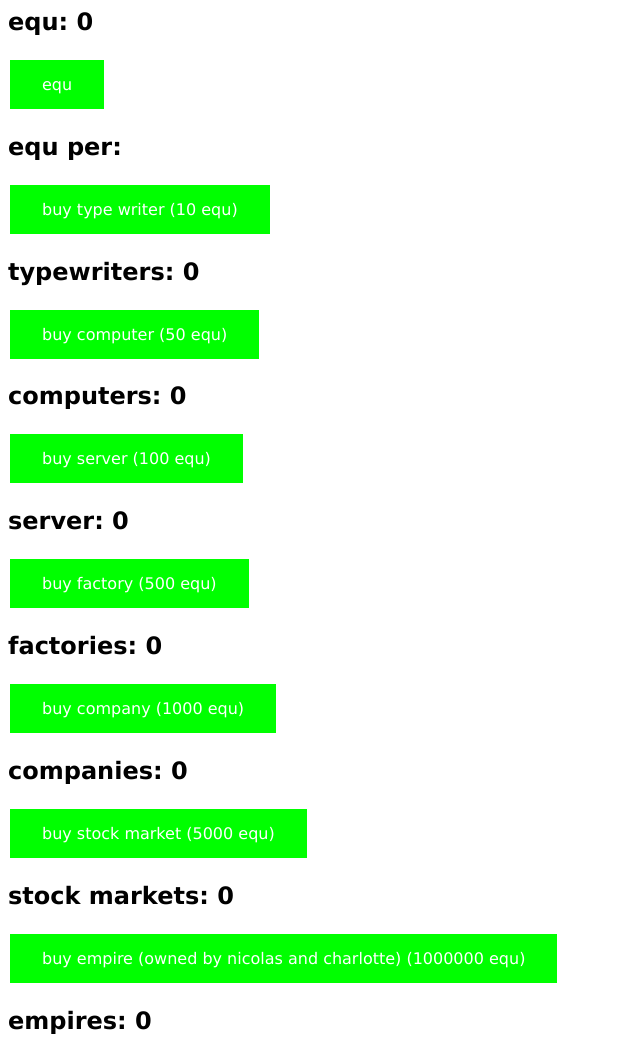
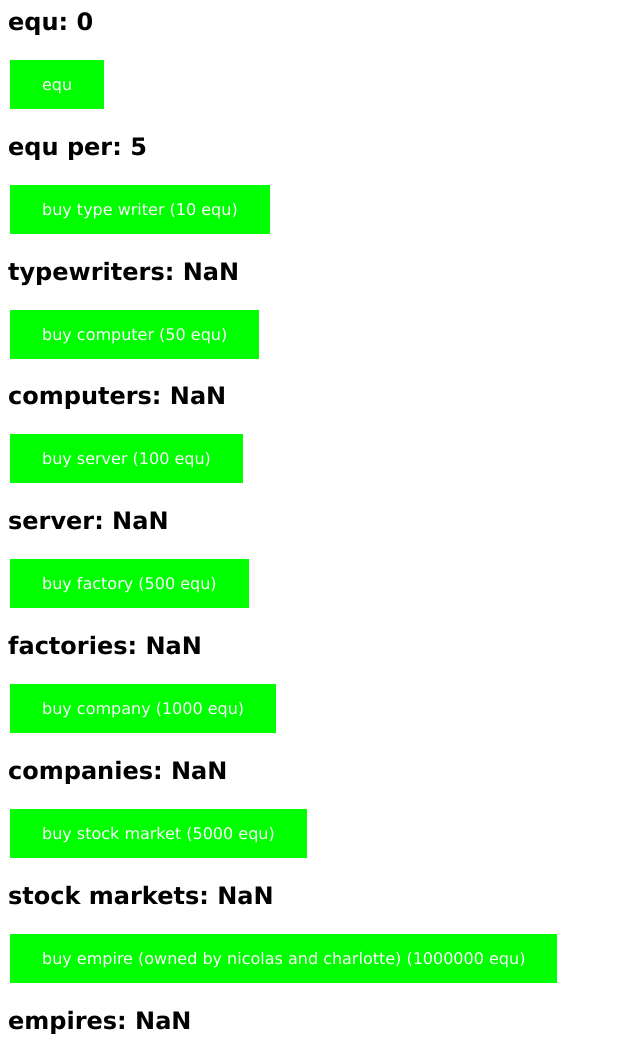
Before and after one commit to CoastStarlight/supreme-computing-machine, a plain HTML site: page index.html in a window 1280 px wide. Shown: the whole page, without its empty margins (0-640 px from the left). Drawn offline with Linux system fonts and the light colour scheme.

Commit message:
pray to our lord and savior

```diff
--- a/index.html
+++ b/index.html
@@ -23,7 +23,7 @@ button {
     <body>
         <h2 id="eq">equ: 0<h2>
         <button onclick="add();">equ</button>
-        <h2 id="income">equ per: <h2>
+        <h2 id="income">equ per: 5<h2>
         <button onclick="owned[0] += 1;burp(1);">buy type writer (10 equ)</button>
         <h2 id="w"><h2>
         <button onclick="owned[1] += 1;burp(5);">buy computer (50 equ)</button>
@@ -39,9 +39,9 @@ button {
         <button onclick="owned[6] += 1;burp(100000);">buy empire (owned by nicolas and charlotte) (1000000 equ)</button>
         <h2 id="e"><h2>
         <script>
-            var numba = 5;
-            var equ = 0;
-            var owned = [0, 0, 0, 0, 0, 0, 0]
+            var numba = parseInt(getCookie("equper"), 10);
+            var equ = parseInt(getCookie("equ"), 10);
+            var owned = [parseInt(getCookie("w"), 10), parseInt(getCookie("c"), 10), parseInt(getCookie("s"), 10), parseInt(getCookie("f"), 10), parseInt(getCookie("b"), 10), parseInt(getCookie("m"), 10), parseInt(getCookie("e"), 10)]
             display();
             function display() {
             document.getElementById("w").innerHTML = "typewriters: " + owned[0]
@@ -51,6 +51,13 @@ button {
             document.getElementById("b").innerHTML = "companies: " + owned[4]
                 document.getElementById("m").innerHTML = "stock markets: " + owned[5]
                     document.getElementById("e").innerHTML = "empires: " + owned[6]
+                document.cookie = "w="+owned[0]+"; expires=Thu, 18 Dec 2023 12:00:00 UTC; path=/";
+                document.cookie = "c="+owned[1]+"; expires=Thu, 18 Dec 2023 12:00:00 UTC; path=/";
+                document.cookie = "s="+owned[2]+"; expires=Thu, 18 Dec 2023 12:00:00 UTC; path=/";
+                document.cookie = "f="+owned[3]+"; expires=Thu, 18 Dec 2023 12:00:00 UTC; path=/";
+                document.cookie = "b="+owned[4]+"; expires=Thu, 18 Dec 2023 12:00:00 UTC; path=/";
+                document.cookie = "m="+owned[5]+"; expires=Thu, 18 Dec 2023 12:00:00 UTC; path=/";
+                document.cookie = "e="+owned[6]+"; expires=Thu, 18 Dec 2023 12:00:00 UTC; path=/";
             }
               function getCookie(cname) {
   let name = cname + "=";
```
